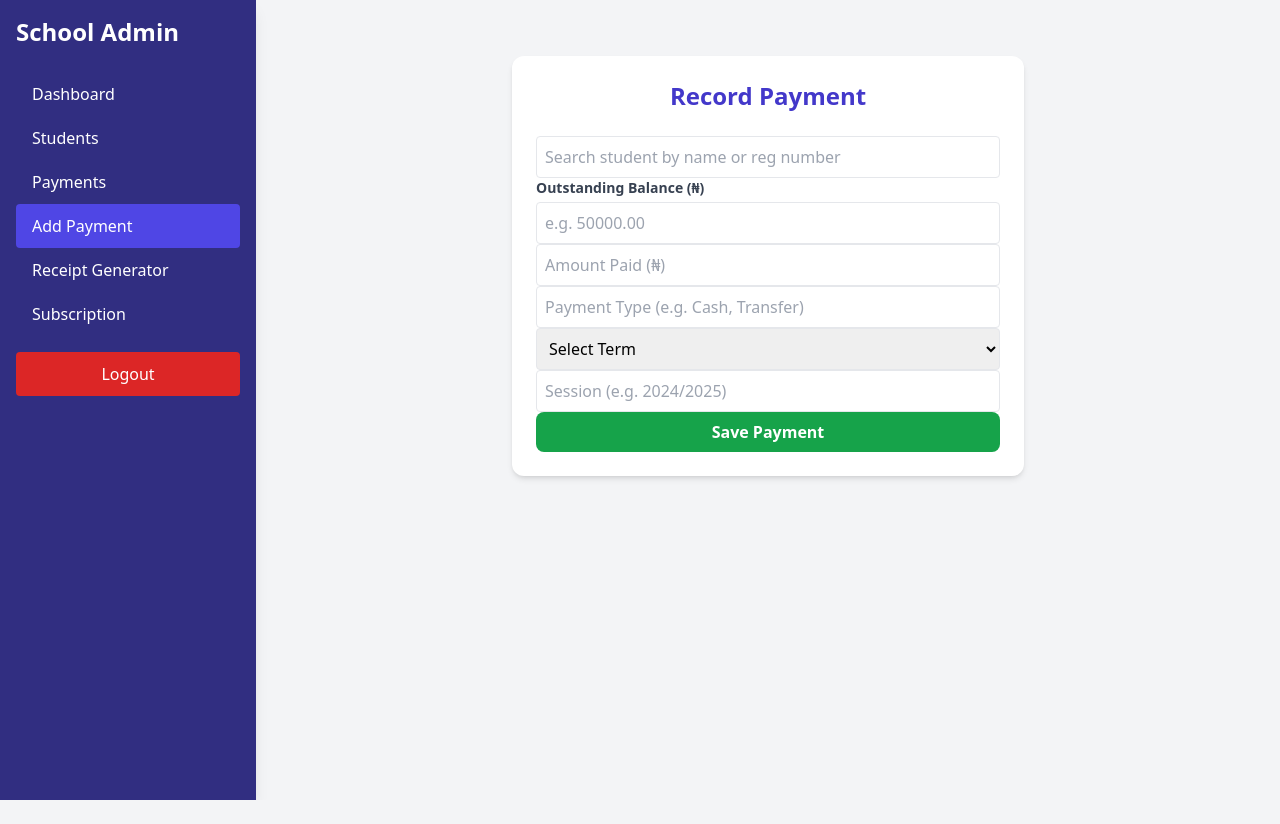
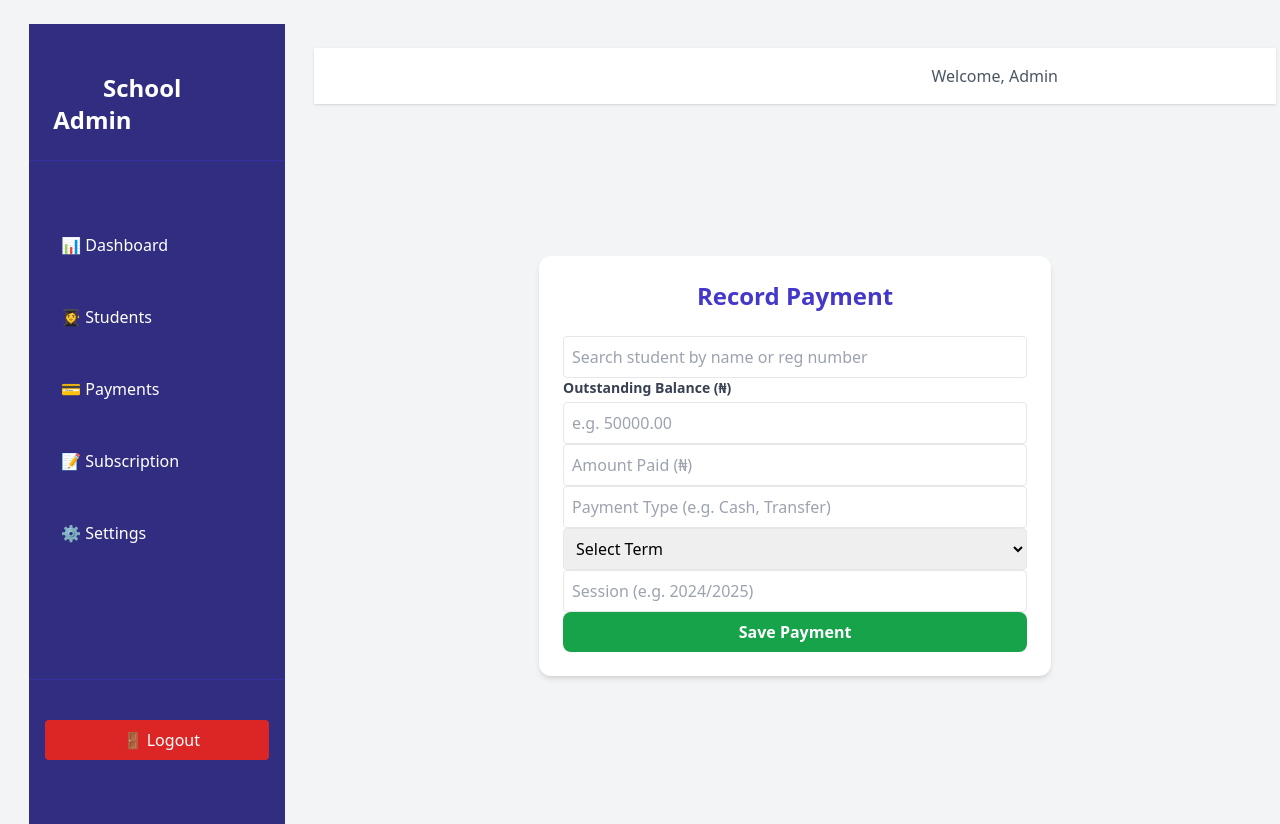
Before and after one commit to winter0019/school_pay, a Flask app: page /add-payment in a window 1280 px wide. Before the commit the page ends 800 px from the top, so only its background shows below. Run offline with Flask 3, Linux system fonts and the light colour scheme; a user stored in the database is signed in; data comes from the database, SQL or seed files in the repository; some libraries are stand-ins or nearby versions.

Commit message:
Update layout.html

```diff
--- a/templates/layout.html
+++ b/templates/layout.html
@@ -3,56 +3,59 @@
 <head>
   <meta charset="UTF-8">
   <meta name="viewport" content="width=device-width, initial-scale=1.0">
-    <title>{% block title %}SchoolPay{% endblock %}</title>
+  <title>{% block title %}School Dashboard{% endblock %}</title>
   <script src="https://cdn.tailwindcss.com"></script>
-    <style>
-        .flash-message {
-            position: fixed;
-            top: 1rem;
-            right: 1rem;
-            z-index: 1000;
-        }
-        .active-link {
-            background-color: rgb(79, 70, 229); /* Indigo-600 */
-        }
-    </style>
 </head>
-<body class="bg-gray-100 font-sans leading-normal tracking-normal">
+<body class="bg-gray-100 font-sans">
 
-    <div class="flash-message">
+    <div class="flex min-h-screen">
+
+        <aside class="w-64 bg-indigo-900 text-white flex flex-col">
+      <div class="p-6 text-2xl font-bold border-b border-indigo-800">
+        School Admin
+      </div>
+      <nav class="flex-1 p-4 space-y-2">
+        <a href="{{ url_for('dashboard') }}" class="block px-4 py-2 rounded hover:bg-indigo-700">📊 Dashboard</a>
+        <a href="{{ url_for('students') }}" class="block px-4 py-2 rounded hover:bg-indigo-700">👩‍🎓 Students</a>
+        <a href="{{ url_for('payments') }}" class="block px-4 py-2 rounded hover:bg-indigo-700">💳 Payments</a>
+        <a href="{{ url_for('pay_with_paystack_subscription') }}" class="block px-4 py-2 rounded hover:bg-indigo-700">📝 Subscription</a>
+        <a href="{{ url_for('settings') }}" class="block px-4 py-2 rounded hover:bg-indigo-700">⚙️ Settings</a>
+      </nav>
+      <div class="p-4 border-t border-indigo-800">
+        <a href="{{ url_for('logout') }}" class="block px-4 py-2 bg-red-600 rounded text-center hover:bg-red-700">
+          🚪 Logout
+        </a>
+      </div>
+    </aside>
+
+        <div class="flex-1 flex flex-col">
+
+            <header class="bg-white shadow p-4 flex justify-between items-center">
+        <h1 class="text-xl font-bold">{% block page_title %}{% endblock %}</h1>
+        <span class="text-gray-600">Welcome, Admin</span>
+      </header>
+
+            <div class="p-4">
         {% with messages = get_flashed_messages(with_categories=true) %}
           {% if messages %}
+            <div class="space-y-2">
               {% for category, message in messages %}
-            <div class="p-4 rounded-md shadow-md text-sm text-white mb-2 {% if category == 'success' %}bg-green-500{% elif category == 'danger' %}bg-red-500{% else %}bg-blue-500{% endif %}">
+                <div class="p-3 rounded
+                  {% if category == 'success' %} bg-green-100 text-green-700
+                  {% elif category == 'error' %} bg-red-100 text-red-700
+                  {% else %} bg-gray-100 text-gray-700 {% endif %}">
                   {{ message }}
                 </div>
               {% endfor %}
+            </div>
           {% endif %}
         {% endwith %}
       </div>
 
-    <div class="flex h-screen">
-        <aside class="bg-indigo-900 text-white w-64 p-4 space-y-4 shadow-lg">
-            <h1 class="text-2xl font-bold mb-6">School Admin</h1>
-            <nav>
-                <a href="{{ url_for('dashboard') }}" class="block py-2.5 px-4 rounded transition duration-200 hover:bg-indigo-700 {% if request.endpoint == 'dashboard' %}active-link{% endif %}">Dashboard</a>
-                <a href="{{ url_for('students') }}" class="block py-2.5 px-4 rounded transition duration-200 hover:bg-indigo-700 {% if request.endpoint == 'students' %}active-link{% endif %}">Students</a>
-                <a href="{{ url_for('payments') }}" class="block py-2.5 px-4 rounded transition duration-200 hover:bg-indigo-700 {% if request.endpoint == 'payments' %}active-link{% endif %}">Payments</a>
-                <a href="{{ url_for('add_payment') }}" class="block py-2.5 px-4 rounded transition duration-200 hover:bg-indigo-700 {% if request.endpoint == 'add_payment' %}active-link{% endif %}">Add Payment</a>
-                <a href="{{ url_for('receipt_generator') }}" class="block py-2.5 px-4 rounded transition duration-200 hover:bg-indigo-700 {% if request.endpoint == 'receipt_generator' %}active-link{% endif %}">Receipt Generator</a>
-
-                <a href="{{ url_for('pay_with_paystack_subscription') }}" class="block py-2.5 px-4 rounded transition duration-200 hover:bg-indigo-700 {% if request.endpoint == 'pay_with_paystack_subscription' %}active-link{% endif %}">Subscription</a>
-
-            </nav>
-            <a href="{{ url_for('logout') }}" class="block py-2.5 px-4 rounded transition duration-200 hover:bg-red-500 bg-red-600 text-center">Logout</a>
-        </aside>
-
-        <main class="flex-1 p-8 overflow-y-auto">
-            <div class="mb-6">
-                <h2 class="text-3xl font-bold text-gray-800">{% block page_title %}{% endblock %}</h2>
-            </div>
+            <main class="flex-1 p-6">
         {% block content %}{% endblock %}
       </main>
+    </div>
   </div>
 
 </body>
```
Lines whose indentation alone changed are shown as unchanged.
